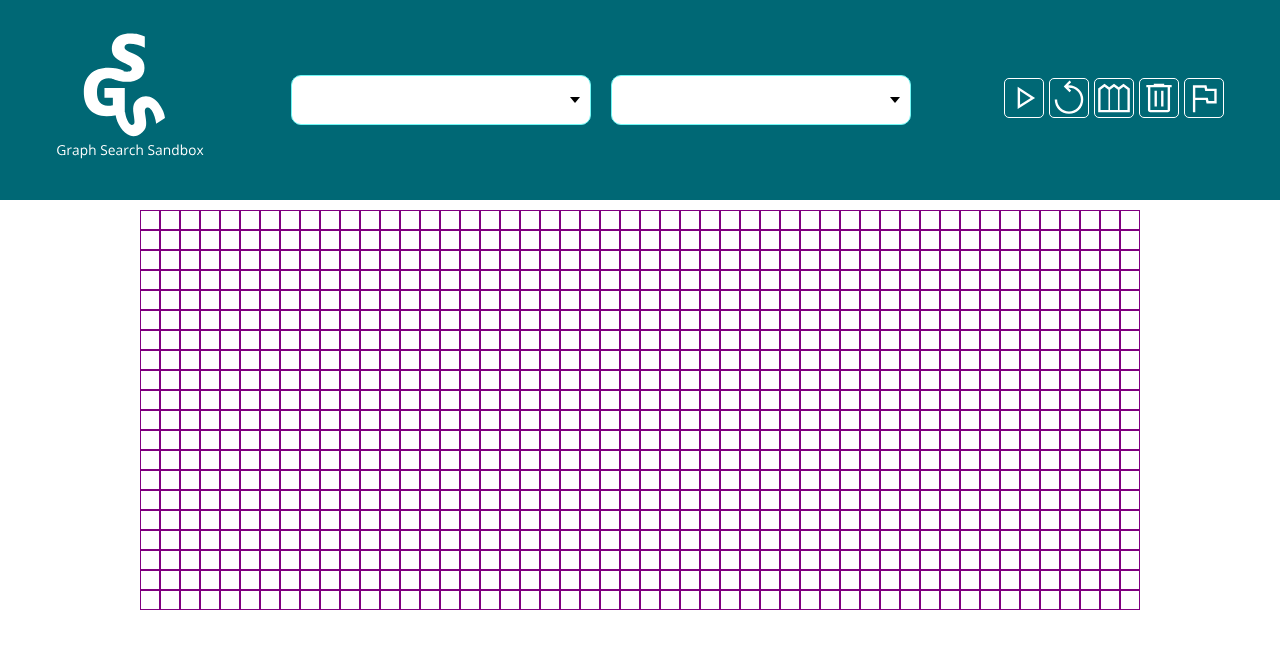
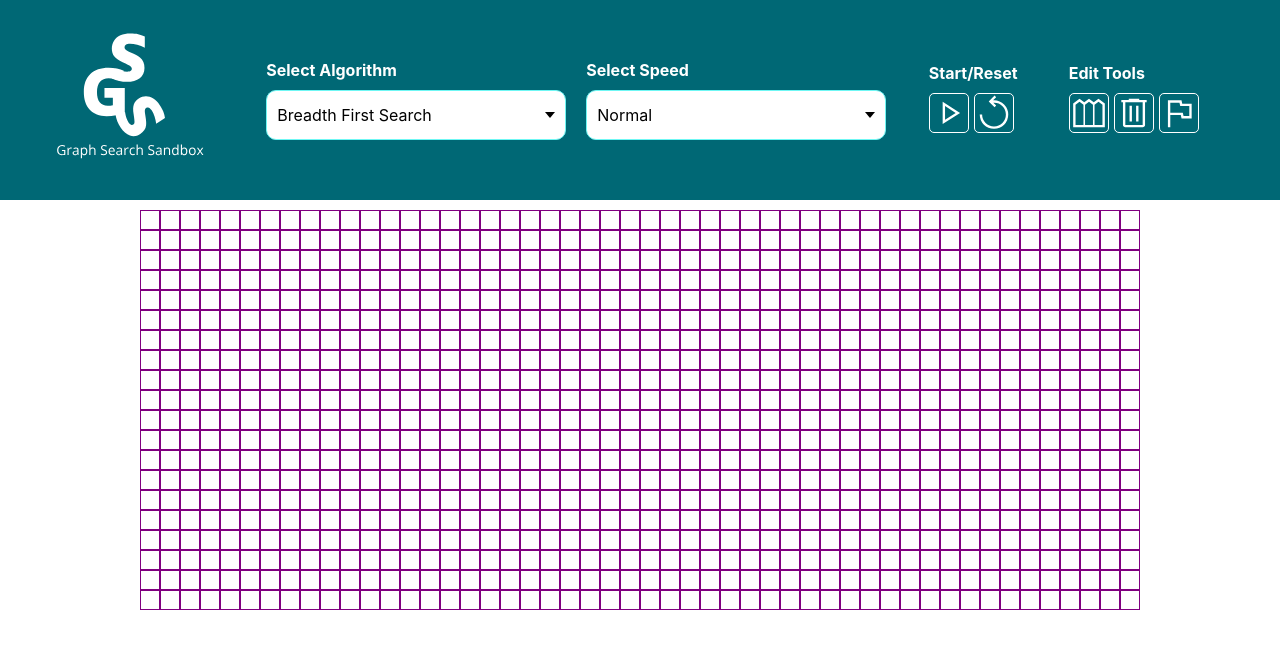
Before and after one commit to Code-Institute-Submissions/SabGibson-pathfinder-sandbox, a React (Create React App) app: page / in a window 1280 px wide. Shown: the top 648 px of the page. Built offline with nearby package versions, Linux system fonts and the light colour scheme.

Commit message:
simple nav style added

```diff
--- a/src/components/Navigation/Navigation.css
+++ b/src/components/Navigation/Navigation.css
@@ -31,9 +31,7 @@
   display: flex;
   flex-direction: row;
 }
-.dropdown {
-  margin: 0px 10px;
-}
+
 .action-icon {
   fill: #fff;
   width: 40px;
@@ -111,3 +109,24 @@
 .algo-list.true {
   display: block;
 }
+
+.nav-item {
+  margin: 10px;
+}
+
+.nav-label {
+  margin: 0px;
+  margin-bottom: 10px;
+  font-size: 1rem;
+  color: #fff;
+}
+
+.tools {
+  display: flex;
+  flex-direction: row;
+  flex-wrap: wrap;
+}
+
+.sub-tools {
+  margin-right: 50px;
+}
--- a/src/components/Navigation/Navigation.js
+++ b/src/components/Navigation/Navigation.js
@@ -20,22 +20,38 @@ const Navigation = () => {
         </div>
         <div className="tool-pane">
           <div className="algo-tools">
+            <div className="nav-item">
+              <h3 className="nav-label">Select Algorithm</h3>
               <Dropdown
                 dropdownItems={[
-                "Bredth First Search",
+                  "Breadth First Search",
                   "Depth First Search",
                   "A* Search Algorith",
                   "Dijkstra's Search Algorithm",
                 ]}
+                default={"Breadth First Search"}
               />
-            <Dropdown dropdownItems={["Slow", "Normal", "Fast"]} />
+            </div>
+            <div className="nav-item">
+              <h3 className="nav-label">Select Speed</h3>
+              <Dropdown
+                dropdownItems={["Slow", "Normal", "Fast"]}
+                default={"Normal"}
+              />
+            </div>
           </div>
           <div className="tools">
+            <div className="sub-tools">
+              <h3 className="nav-label">Start/Reset</h3>
               <img src={play} alt="start icon" className="action-icon" />
               <img src={reset} alt="reset grid icon" className="action-icon" />
+            </div>
+            <div className="sub-tools">
+              <h3 className="nav-label">Edit Tools</h3>
               <img src={wall} alt="build wall icon" className="action-icon" />
               <img src={bin} alt="delete wall icon" className="action-icon" />
               <img src={flag} alt="Start end icon" className="action-icon" />
+            </div>
           </div>
         </div>
       </nav>
```
Lines whose indentation alone changed are shown as unchanged.
